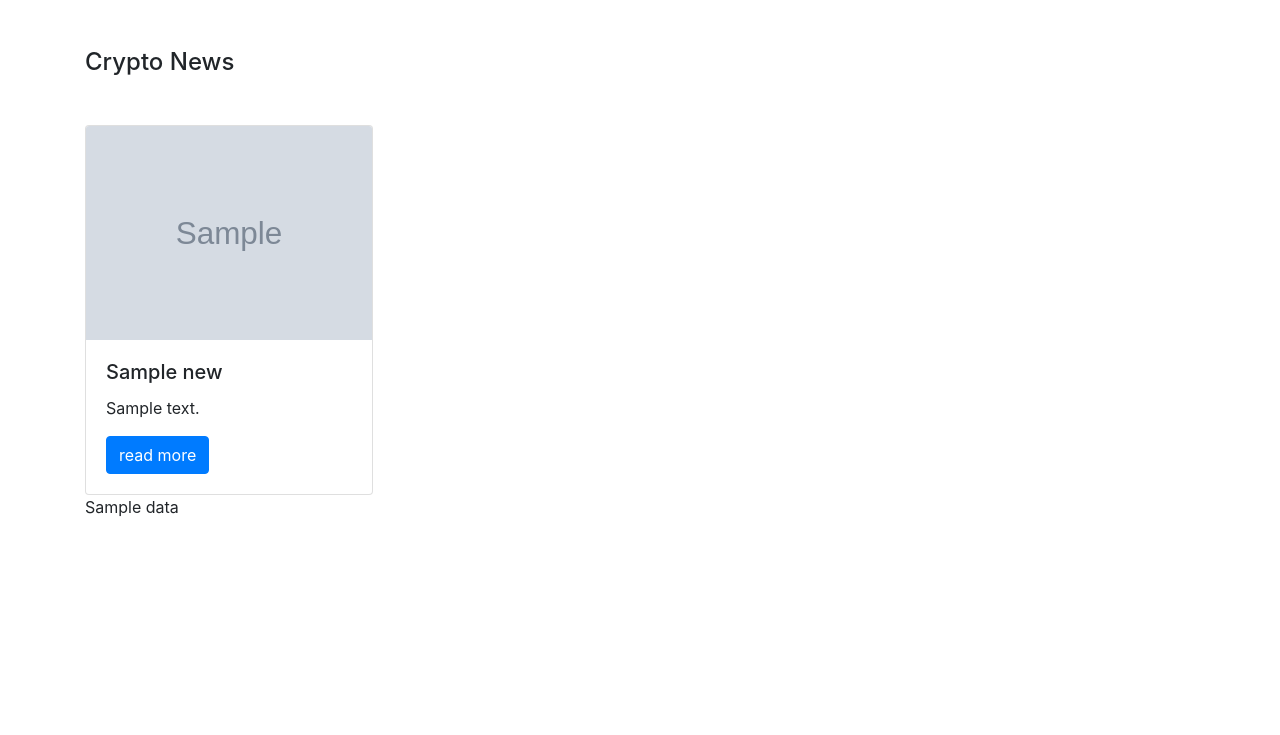
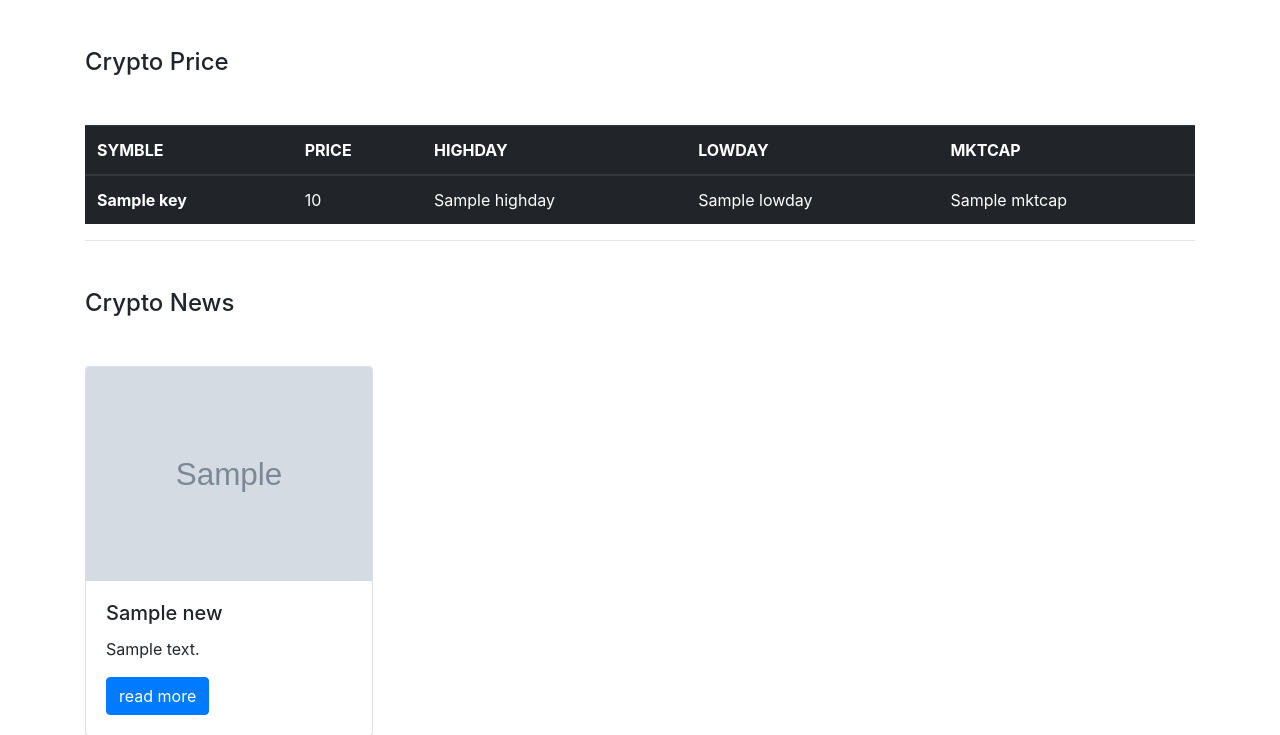
Before and after one commit to Adrianacmy/capstone-API, a Django app: template src/crypto/templates/home.html in a window 1280 px wide. Shown: the part 56-791 px from the top of the page. Before the commit the page ends 573 px from the top, so only its background shows below. Run offline with Django 3.2, Linux system fonts and the light colour scheme; the template is opened without the code that fills it: most values are stand-ins (such as "Sample title", 1, 10 or a date in 2020); grey boxes marked "Sample" are stand-in pictures; some libraries are stand-ins or nearby versions.

Commit message:
test price API

```diff
--- a/src/crypto/templates/home.html
+++ b/src/crypto/templates/home.html
@@ -3,6 +3,32 @@
 {% block content %}
 
 <div class="container">
+
+    <h4 class="my-5">Crypto Price </h4>
+
+    <table class="table table-hover table-dark">
+        <thead>
+          <tr>
+            <th scope="col">SYMBLE</th>
+            <th scope="col">PRICE</th>
+            <th scope="col">HIGHDAY</th>
+            <th scope="col">LOWDAY</th>
+            <th scope="col">MKTCAP</th>
+          </tr>
+        </thead>
+        <tbody>
+          {% for key, value in price.DISPLAY.items %}
+          <tr>
+            <th scope="row">{{ key }}</th>
+            <td>{{ value.USD.PRICE}}</td>
+            <td>{{value.USD.HIGHDAY}}</td>
+            <td>{{value.USD.LOWDAY}}</td>
+            <td>{{value.USD.MKTCAP}}</td>
+          </tr>
+          {% endfor %}
+        </tbody>
+      </table>
+  <hr>
   <h4 class="my-5">Crypto News </h4>
   <div class="row">
       {% for news in news.Data %}
```
Also changed, not shown: src/crypto/templates/test.json (added, +36 -0 lines), src/crypto/views.py (+12 -3 lines), README.md.
